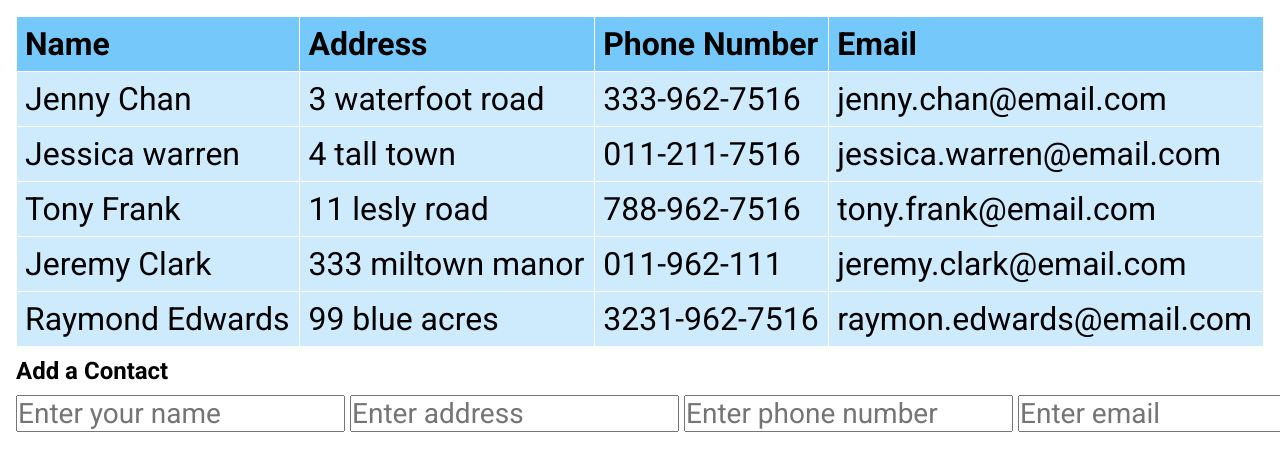
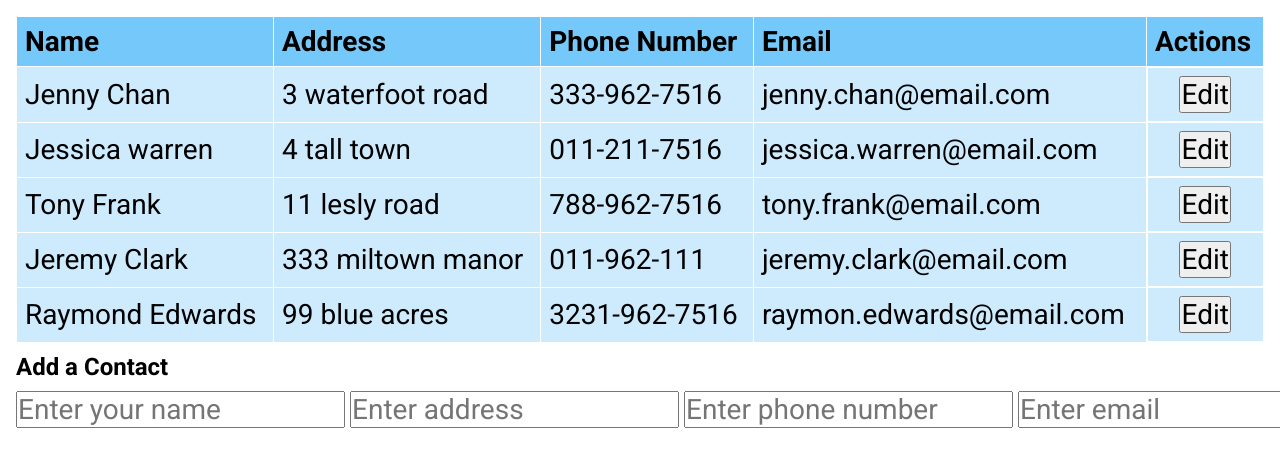
Before and after one commit to marizoo/React-app-table, a React (Create React App) app: page / in a window 1280 px wide. Shown: the top 470 px of the page. Built offline with nearby package versions, Linux system fonts and the light colour scheme.

Commit message:
logic: editable row: 100%

```diff
--- a/src/App.jsx
+++ b/src/App.jsx
@@ -2,9 +2,14 @@ import React, { useState } from "react";
 import "./App.css";
 import data from "./mock-data.json";
 import { nanoid } from "nanoid";
+import ReadOnlyRow from "./components/ReadOnlyRow";
+import EditableRow from "./components/EditableRow";
 
 const App = () => {
+    // 01. listing data from json
     const [contacts, setContacts] = useState(data);
+
+    // 02. a Handling new Input data
     const [addFormData, setAddFormData] = useState({
         fullName: "",
         address: "",
@@ -12,7 +17,18 @@ const App = () => {
         email: "",
     });
 
-    // Handling new Input
+    // 04. a. state to grab data from Editable Row (similar to 02.a)
+    const [editFormData, setEditFormData] = useState({
+        fullName: "",
+        address: "",
+        phoneNumber: "",
+        email: "",
+    });
+
+    // 03. a. editable or read only state
+    const [editContactId, setEditContactId] = useState(null);
+
+    // 02. b. Handling new Input
     const handleAddFormChange = (ev) => {
         ev.preventDefault();
 
@@ -25,7 +41,22 @@ const App = () => {
         setAddFormData(newFormData);
     };
 
-    // Add new input to the data list
+    // 04. b. Handling new Input from Editable Row (similar to 02.b)
+    const handleEditFormChange = (ev) => {
+        ev.preventDefault();
+
+        const fieldName = ev.target.getAttribute("name");
+        const fieldValue = ev.target.value;
+
+        const newFormData = { ...editFormData };
+        newFormData[fieldName] = fieldValue;
+
+        setEditFormData(newFormData);
+
+        // now go to 03.b to add "formValues"
+    };
+
+    //02. c. Add new input to the data list
     const handleAddFormSubmit = (ev) => {
         ev.preventDefault();
 
@@ -48,8 +79,26 @@ const App = () => {
         });
     };
 
+    // 03.b. for the edit button in ReadOnly.jsx
+    const handleEditClick = (ev, contact) => {
+        ev.preventDefault();
+        setEditContactId(contact.id);
+
+        // from 04. b (Here, we want to get the initial form value from "contact")
+        // 04.c get initial form value from ReadOnly Row
+        const formValues = {
+            fullName: contact.fullName,
+            address: contact.address,
+            phoneNumber: contact.phoneNumber,
+            email: contact.email,
+        };
+        setEditFormData(formValues);
+        // now add this to EditableRow so the value will show on the edit form
+    };
+
     return (
         <div className="app-container">
+            <form>
                 <table>
                     <thead>
                         <tr>
@@ -57,19 +106,31 @@ const App = () => {
                             <th>Address</th>
                             <th>Phone Number</th>
                             <th>Email</th>
+                            <th>Actions</th>
                         </tr>
                     </thead>
                     <tbody>
                         {contacts.map((contact) => (
-                        <tr key={contact.id}>
-                            <td>{contact.fullName}</td>
-                            <td>{contact.address}</td>
-                            <td>{contact.phoneNumber}</td>
-                            <td>{contact.email}</td>
-                        </tr>
+                            <>
+                                {editContactId === contact.id ? (
+                                    <EditableRow
+                                        onEditFormData={editFormData}
+                                        onHandleEditFormChange={
+                                            handleEditFormChange
+                                        }
+                                    />
+                                ) : (
+                                    <ReadOnlyRow
+                                        key={contact.id}
+                                        contact={contact}
+                                        onhandleEditClick={handleEditClick}
+                                    />
+                                )}
+                            </>
                         ))}
                     </tbody>
                 </table>
+            </form>
             <h2>Add a Contact</h2>
             <form onSubmit={handleAddFormSubmit}>
                 <input
--- /dev/null
+++ b/src/components/EditableRow.jsx
@@ -0,0 +1,53 @@
+import React from "react";
+
+const EditableRow = ({ onEditFormData, onHandleEditFormChange }) => {
+    return (
+        <tr>
+            <td>
+                <input
+                    type="text"
+                    required
+                    placeholder="Enter name..."
+                    name="fullName"
+                    value={onEditFormData.fullName}
+                    onChange={onHandleEditFormChange}
+                />
+            </td>
+            <td>
+                <input
+                    type="text"
+                    required
+                    placeholder="Enter address..."
+                    name="address"
+                    value={onEditFormData.address}
+                    onChange={onHandleEditFormChange}
+                />
+            </td>
+            <td>
+                <input
+                    type="text"
+                    required
+                    placeholder="Enter phone number..."
+                    name="phoneNumber"
+                    value={onEditFormData.phoneNumber}
+                    onChange={onHandleEditFormChange}
+                />
+            </td>
+            <td>
+                <input
+                    type="email"
+                    required
+                    placeholder="Enter email..."
+                    name="email"
+                    value={onEditFormData.email}
+                    onChange={onHandleEditFormChange}
+                />
+            </td>
+            <td>
+                <button type="submit">Save</button>
+            </td>
+        </tr>
+    );
+};
+
+export default EditableRow;
--- /dev/null
+++ b/src/components/ReadOnlyRow.jsx
@@ -0,0 +1,22 @@
+import React from "react";
+
+const ReadOnlyRow = ({ contact, onhandleEditClick }) => {
+    return (
+        <tr>
+            <td>{contact.fullName}</td>
+            <td>{contact.address}</td>
+            <td>{contact.phoneNumber}</td>
+            <td>{contact.email}</td>
+            <td>
+                <button
+                    onClick={(ev) => onhandleEditClick(ev, contact)}
+                    type="button"
+                >
+                    Edit
+                </button>
+            </td>
+        </tr>
+    );
+};
+
+export default ReadOnlyRow;
```
Lines whose indentation alone changed are shown as unchanged.
